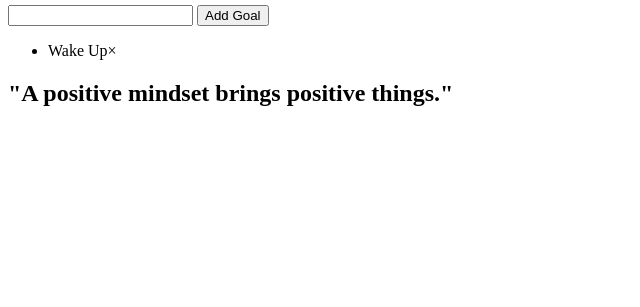
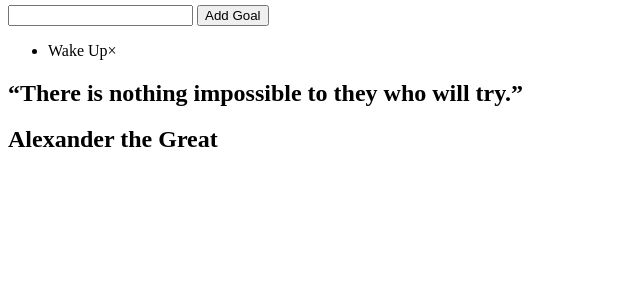
Before and after one commit to DyllanMoore/inspirational-homepage, a plain HTML site: page index.html in a window 1280 px wide. Shown: the part 493-800 px from the top of the page, without its empty margins (0-640 px from the left). Drawn offline with Linux system fonts and the light colour scheme; no server answers.

Commit message:
finished JS

```diff
--- a/index.html
+++ b/index.html
@@ -36,7 +36,8 @@
         </div>
     </div>
     <div id="quote-container">
-        <h2 id="quote">"A positive mindset brings positive things."</h2>
+        <h2 id="quote"></h2>
+        <h2 id="author"></h2>
     </div>
     <script src="script.js"></script>
 </body>
--- a/script.js
+++ b/script.js
@@ -8,8 +8,6 @@ function getDate() {
     const year = today.getFullYear();
     dateHeader.innerHTML = `Today is: ${month} ${day}, ${year}`;
 }
-
-getDate();
 
 // Picture Carousel
 const imageArray = [
@@ -64,7 +62,6 @@ fetch("https://api.weatherapi.com/v1/current.json?key="
 
 function displayCurrentWeather(data) {
     const weather = data.current;
-    console.log(weather);
     const currentTemperature = document.getElementById("temperature").innerHTML = `${weather.temp_f} \u00B0 F`;
     const currentWindSpeed = document.getElementById("wind").innerHTML = `Wind Speed: ${weather.wind_mph} mph`;
     const currentPrecipitation = document.getElementById("precipitation").innerHTML = `Precipitation: ${weather.precip_in} in.`;
@@ -114,6 +111,51 @@ function createNewGoal() {
 
 // Quote Carousel
 
+const quoteArray = [{
+    quote: `"When you have a dream, you’ve got to grab it and never let go."`,
+    author: "Carol Burnett"
+},
+{
+    quote: `“Nothing is impossible. The word itself says ‘I’m possible!'”`,
+    author: `Aubrey Hepburn`
+},
+{
+    quote: `“There is nothing impossible to they who will try.”`,
+    author: `Alexander the Great`
+},
+{
+    quote: `“The bad news is time flies. The good news is you’re the pilot.”`,
+    author: `Michael Altshuler`
+},
+{
+    quote: `“Keep your face always toward the sunshine, and shadows will fall behind you.”`,
+    author: `Walt Whitman`
+},
+{
+    quote: `“Success is not final, failure is not fatal: it is the courage to continue that counts.”`,
+    author: `Winston Churchill`
+},
+{
+    quote: `“You are never too old to set another goal or to dream a new dream.”`,
+    author: `Malala Yousafzai`
+},
+{
+    quote: `“It is during our darkest moments that we must focus to see the light.”`,
+    author: `Aristotle`
+}
+];
+
 function showQuote() {
+    const todayDay = new Date();
+    const dayOfWeek = todayDay.getDay();
+    const quoteOfDay = quoteArray[dayOfWeek].quote;
+    const authorOfDay = quoteArray[dayOfWeek].author;
+    const quoteElement = document.getElementById("quote");
+    const authorElement = document.getElementById("author");
 
+    quoteElement.innerHTML = quoteOfDay;
+    authorElement.innerHTML = authorOfDay;
 }
+
+getDate();
+showQuote();
```
